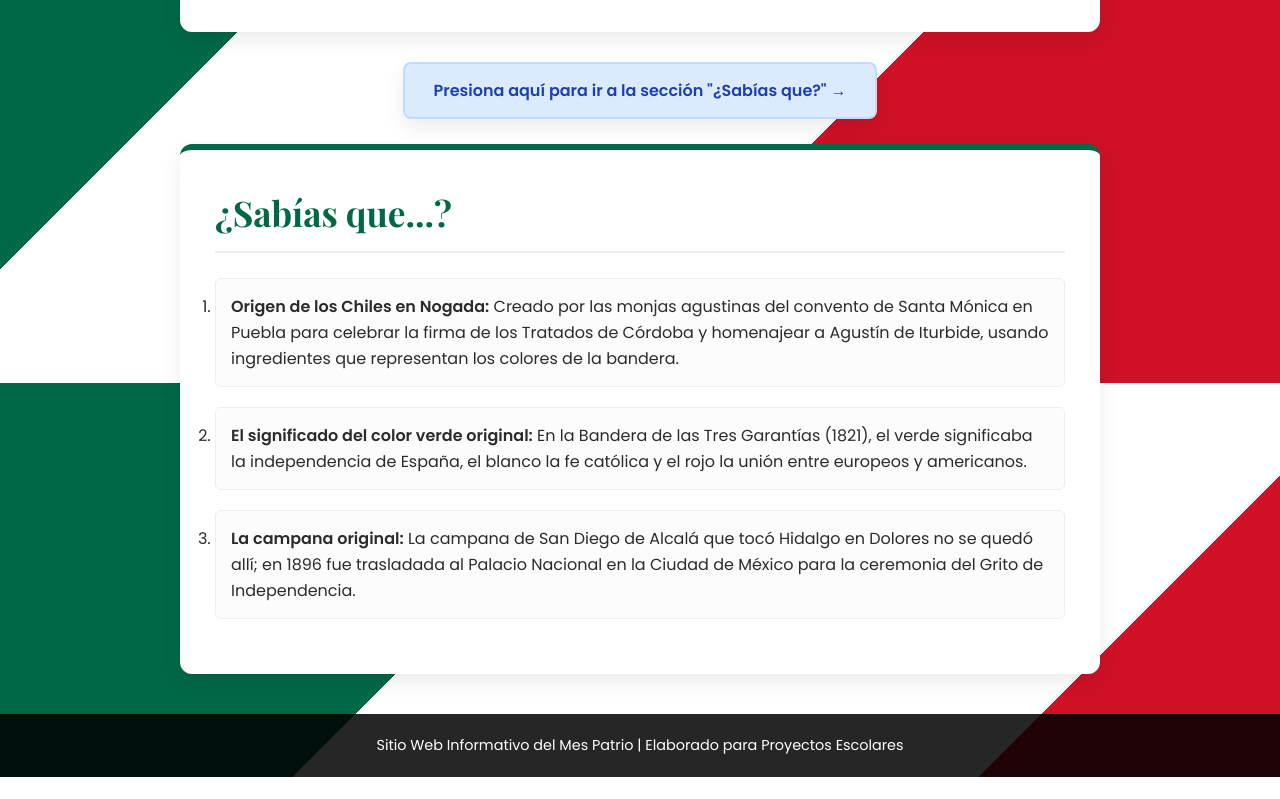
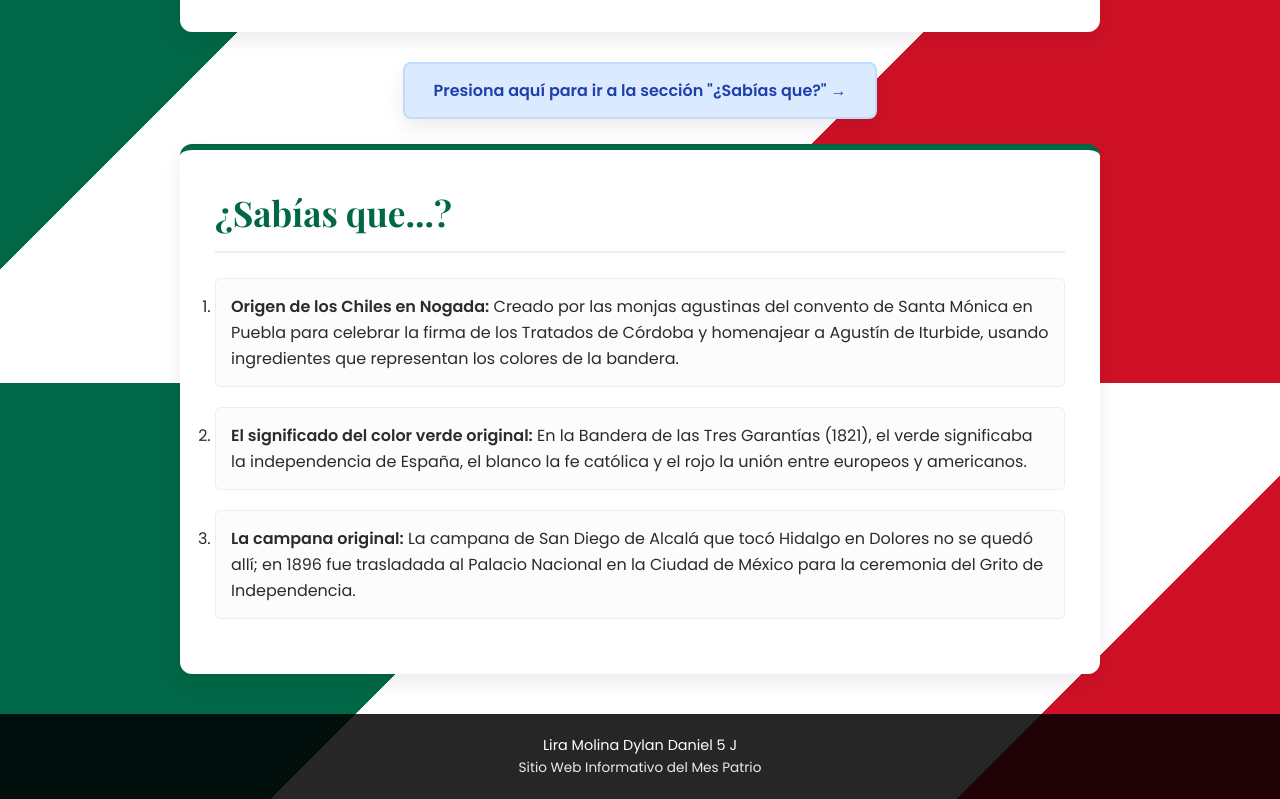
Before and after one commit to LIraaa123/Sitio-web-mes-patrio, a plain HTML site: page index.html in a window 1280 px wide. Shown: the part 2017-2816 px from the top of the page. Before the commit the page ends 2794 px from the top, so only its background shows below. Drawn offline with nearby package versions, Linux system fonts and the light colour scheme; a web font is replaced by a local one.

Commit message:
Update index.html

```diff
--- a/index.html
+++ b/index.html
@@ -130,8 +130,10 @@
 
     </main>
 
+<!-- Pie de página con el nombre del estudiante -->
     <footer>
-        <p>Sitio Web Informativo del Mes Patrio | Elaborado para Proyectos Escolares</p>
+        <p class="student-info">Lira Molina Dylan Daniel 5 J</p>
+        <p style="font-size: 0.85rem; font-weight: 400; opacity: 0.9;">Sitio Web Informativo del Mes Patrio</p>
     </footer>
 
 </body>
```
